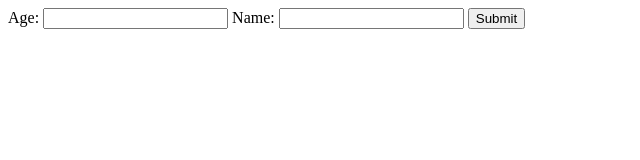
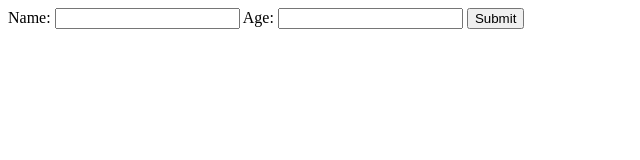
Before and after one commit to acciojob/promises-and-chains-arjundevlop, a website: page main.html in a window 1280 px wide. Shown: the full height of the page, 0-640 px from the left. Drawn offline with Linux system fonts and the light colour scheme.

Commit message:
created a submission

```diff
--- a/main.html
+++ b/main.html
@@ -8,12 +8,14 @@
   <body>
     <!-- write the body here -->
 	  <form id="myForm">
-		  <label>Age:</label>
-		  <input type="number" id="age" required>
-		  <label>Name:</label>
-		  <input type="text" id="name" required>
-		  <button type="submit" id="btn" onclick="promiseFunc(e)">Submit</button>
-	  </form>
+  <label for="name">Name:</label>
+  <input type="text" id="name" name="name" required>
+
+  <label for="age">Age:</label>
+  <input type="number" id="age" name="age" required>
+
+  <button type="submit" id="btn">Submit</button>
+</form>
 
     <script type="text/javascript" src="./script.js"></script>
   </body>
```
